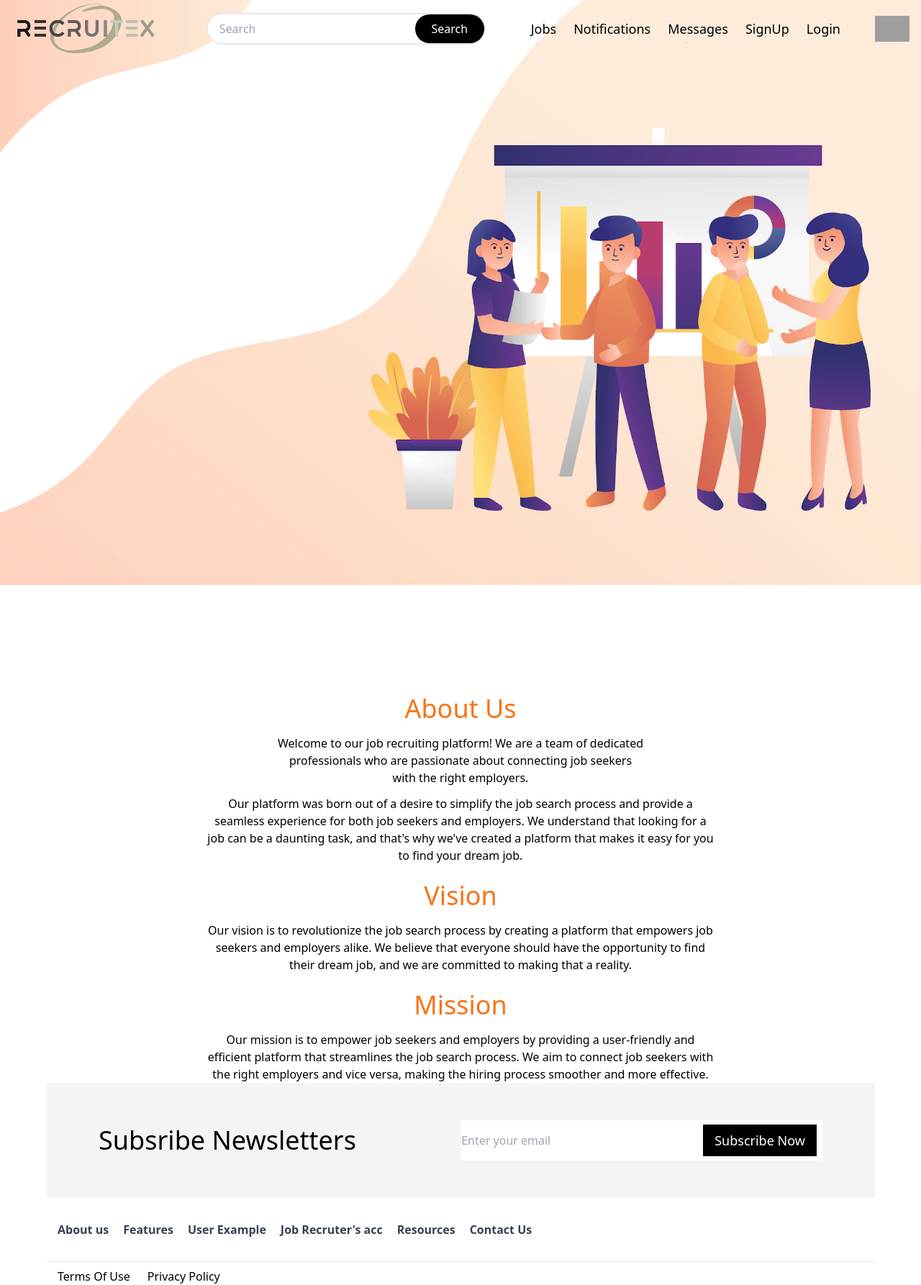
After one commit to kvishal2706/Recruitex, a Django app: page /about-us/ in a window 1280 px wide. The commit adds this page. Shown: the whole page at 72% size. Run offline with Django 4.2, Linux system fonts and the light colour scheme; some libraries are stand-ins or nearby versions; grey boxes are pictures that could not be loaded.

Commit message:
about us and signup page styles updated

```diff
--- a/Recrutix/accounts/urls.py
+++ b/Recrutix/accounts/urls.py
@@ -1,8 +1,10 @@
 from django.contrib import admin
 from django.urls import path
-from .views import SignUpView,index
+from .views import SignUpView,index,about_us,contact_us
 
 urlpatterns = [
     path('signup/',SignUpView,name="signup"),
-    path('',index, name="home-page")
+    path('',index, name="home-page"),
+    path('about-us/', about_us, name='about_us'),
+    path('contact-us/', contact_us, name='contact_us'),
 ]
--- a/Recrutix/accounts/views.py
+++ b/Recrutix/accounts/views.py
@@ -20,3 +20,9 @@ def SignUpView(request):
 
 def index(request):
     return render(request,'UserView/home.html')
+
+def about_us(request):
+    return render(request, 'UserView/about_us.html')
+
+def contact_us(request):
+    return render(request, 'UserView/contact_us.html')
--- /dev/null
+++ b/Recrutix/templates/UserView/about_us.html
@@ -0,0 +1,113 @@
+{% load static %}
+<!DOCTYPE html>
+<html lang="en">
+<head>
+    <style>
+        .dropdown {
+           position: relative;
+           display: inline-block;
+         }
+
+         .dropdown-content {
+           display: none;
+           position: absolute;
+           background-color: #f9f9f9;
+           min-width: 160px;
+           box-shadow: 0px 8px 16px 0px rgba(0,0,0,0.2);
+           padding: 12px 16px;
+           z-index: 1;
+           right:1rem;
+
+         }
+
+         .dropdown:hover .dropdown-content {
+           display: block;
+         }
+     </style>
+    <meta charset="UTF-8">
+    <meta http-equiv="X-UA-Compatible" content="IE=edge">
+    <meta name="viewport" content="width=device-width, initial-scale=1.0">
+    <script src="https://cdn.tailwindcss.com"></script>
+    <title>Document</title>
+</head>
+<body>
+    <nav class="flex z-10 justify-between w-full h-20 items-center m-auto bg-transparent max-md:bg-gray-100">
+        <div class="w-56 pl-4 min-w-xs">
+           <a href="{% url 'home-page' %}" ><img src="{% static 'images/logo.png' %}" alt="Company logo"/></a>
+        </div>
+        <div class="flex items-center bg-white border-2 rounded-full border-gray-200">
+           <input class="lg:w-72 md:w-32 h-10 max-sm:w-24 rounded-full border-white py-2 px-4 outline-none" placeholder="Search" type="text"/>
+           <button class="lg:w-24 md:w-16 lg:h-10 max-xl:hidden lg:rounded-full bg-black text-white" type="button">Search</button>
+           <img class="h-10 xl:hidden" src="{% static 'images/search.png' %}" alt=""/>
+        </div>
+        <div class="max-md:flex-col max-md:hidden justify-between xl:gap-6 md:gap-3 md:text-sm max-md:absolute max-md:border max-md:left-0 max-md:text-lg xl:text-lg items-center md:flex w-full pl-20 max-md:font-semibold max-md:pt-4 md:w-auto md:p-0 md:mt-0 md:mr-0" id="items">
+           <a class="{% block jobs %} {% endblock jobs %}" href="{% url 'jobs_list' %}">Jobs</a>
+           <a class="{% block notifications %} {% endblock notifications %}" href="" ><p>Notifications</p></a>
+           <a class="{% block messages %} {% endblock messages %}" href=""><p>Messages</p></a>
+           {% if not user.is_authenticated %}
+           <a class="{% block signup %} {% endblock signup %}" href="{% url 'signup' %}" >SignUp</a>
+           <a class="{% block login %} {% endblock login %}" href="{% url 'login' %}" >Login</a>
+           {% endif %}
+           <a href="">
+              <div class="w-16 pr-4 relative dropdown">
+                 <img src="{% static 'images/profile-logo.png' %}" alt="profile logo"/>
+                 <div class="dropdown-content text-sm">
+                    <a href="">Myprofile</a><hr class="my-1">
+                    <a href="">Help</a><hr class="my-1">
+                    <a href="">settings and Privacy</a><hr class="mb-1">
+                    {% if user.is_authenticated %}
+                    <a href="{% url 'logout' %}">Logout</a>{% endif %}
+                 </div>
+              </div>
+           </a>
+        </div>
+        <span class="text-3xl font-bold md:hidden mx-4 cursor-pointer"><ion-icon name="menu" onclick="Menu(this)"></ion-icon></span>
+     </nav>
+     <div>
+        <img class="absolute -z-50 top-0" src="{% static 'images/about-us.png' %}" alt="">
+     </div>
+     <div class="mt-[885px] w-100vw text-center">
+        <h2 class="text-4xl font-medium text-orange-500">About Us</h2>
+        <p class="px-96 mt-4">Welcome to our job recruiting platform! We are a team of dedicated professionals who are passionate about connecting job seekers with the right employers.</p>
+        <p class="px-72 mt-3">Our platform was born out of a desire to simplify the job search process and provide a seamless experience for both job seekers and employers. We understand that looking for a job can be a daunting task, and that's why we've created a platform that makes it easy for you to find your dream job.</p>
+        <h2 class="text-4xl font-medium text-orange-500 mt-6">Vision</h2>
+        <p class="px-72 mt-4">Our vision is to revolutionize the job search process by creating a platform that empowers job seekers and employers alike. We believe that everyone should have the opportunity to find their dream job, and we are committed to making that a reality.</p>
+        <h2 class="text-4xl font-medium text-orange-500 mt-6">Mission</h2>
+        <p class="px-72 mt-4">Our mission is to empower job seekers and employers by providing a user-friendly and efficient platform that streamlines the job search process. We aim to connect job seekers with the right employers and vice versa, making the hiring process smoother and more effective.</p>
+    </div>
+     <footer class="flex-col mx-16">
+        <div class="flex justify-around h-40 bg-gray-100 items-center max-sm:h-28 max-md:h-32">
+           <p class="text-4xl max-lg:text-3xl max-md:text-xl max-sm:text-base max-sm:font-medium">
+              Subsribe Newsletters
+           </p>
+           <div class="bg-white flex items-center h-14 max-lg:h-10">
+              <input class="w-80 h-14 border-none text-base mr-4 outline-none max-lg:w-44 max-lg:h-10 max-md:w-32 max-sm:w-24" placeholder="Enter your email" type="text"/>
+              <button class="text-white text-lg bg-black py-2 px-4 mr-2 cursor-pointer max-lg:text-base max-lg:mr-0 max-lg:py-1 max-sm:text-sm" type="button">
+                 Subscribe Now
+              </button>
+           </div>
+        </div>
+        <div class="flex justify-between items-center py-8 px-4">
+           <div class="flex text-base justify-start gap-5 text-gray-700 max-md:flex-col max-md:gap-2 max-md:ml-10 max-lg:text-sm xl:font-semibold max-lg:gap-2">
+              <a href={% url 'about_us' %}><p>About us</p></a>
+              <a href=""><p>Features</p></a>
+              <a href=""><p>User Example</p></a>
+              <a href=""><p>Job Recruter's acc</p></a>
+              <a href=""><p>Resources</p></a>
+              <a href=""><p>Contact Us</p></a>
+           </div>
+           <div class="flex justify-end gap-5 max-md:flex-col max-md:gap-1 max-md:mr-10 max-lg:text-base text-xl">
+              <a class="social-icons" href="https://facebook.com"><i class="fa-brands fa-2x fa-square-facebook"></i></a>
+              <a class="social-icons" href="https://twitter.com"><i class="fa-brands fa-2x fa-twitter"></i></a>
+              <a class="social-icons" href="https://instagram.com"><i class="fa-brands fa-2x fa-instagram"></i></a>
+              <a class="social-icons" href="https://youtube.com"><i class="fa-brands fa-2x fa-youtube"></i></a>
+           </div>
+        </div>
+        <hr class="text-gray-500" />
+        <div class="flex justify-start gap-6 pl-4 pt-2 font-extralight">
+           <a href=""><p>Terms Of Use</p></a>
+           <a href=""><p>Privacy Policy</p></a>
+        </div>
+     </footer>
+</body>
+</html>
--- /dev/null
+++ b/Recrutix/templates/UserView/contact_us.html
@@ -0,0 +1,2 @@
+{% extends 'base.html' %}
+{% load static %}
--- a/Recrutix/templates/base.html
+++ b/Recrutix/templates/base.html
@@ -69,7 +69,7 @@
             <span class="text-3xl font-bold md:hidden mx-4 cursor-pointer"><ion-icon name="menu" onclick="Menu(this)"></ion-icon></span>
          </nav>
       </header>
-      <div class="my-8 text-center" id="main">
+      <div class="text-center" id="main">
          {% block content %} {% endblock content %}
       </div>
       <footer class="flex-col mx-16">
@@ -86,11 +86,12 @@
          </div>
          <div class="flex justify-between items-center py-8 px-4">
             <div class="flex text-base justify-start gap-5 text-gray-700 max-md:flex-col max-md:gap-2 max-md:ml-10 max-lg:text-sm xl:font-semibold max-lg:gap-2">
-               <a href=""><p>About us</p></a>
+               <a href={% url 'about_us' %}><p>About us</p></a>
                <a href=""><p>Features</p></a>
                <a href=""><p>User Example</p></a>
                <a href=""><p>Job Recruter's acc</p></a>
                <a href=""><p>Resources</p></a>
+               <a href={% url 'contact_us' %}><p>Contact Us</p></a>
             </div>
             <div class="flex justify-end gap-5 max-md:flex-col max-md:gap-1 max-md:mr-10 max-lg:text-base text-xl">
                <a class="social-icons" href="https://facebook.com"><i class="fa-brands fa-2x fa-square-facebook"></i></a>
```
Also changed, not shown: Recrutix/accounts/forms.py (+7 -7 lines), Recrutix/templates/registration/UserSignup.html (+15 -19 lines), Recrutix/db.sqlite3, Recrutix/theme/static/images/about-us.png (added), Recrutix/theme/static/images/signup.png (added), Recrutix/theme/static/images/temp.jpeg (deleted), 5 other files.
